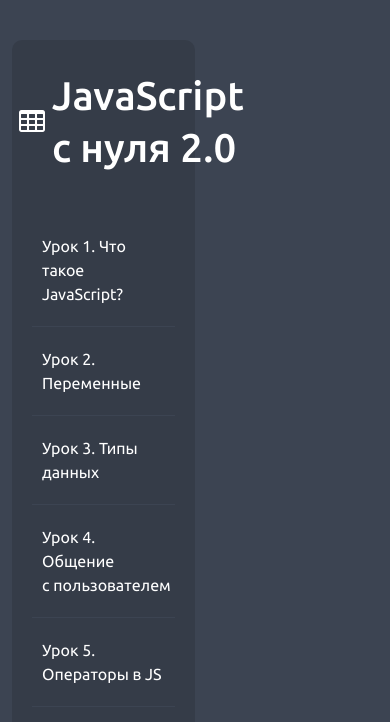
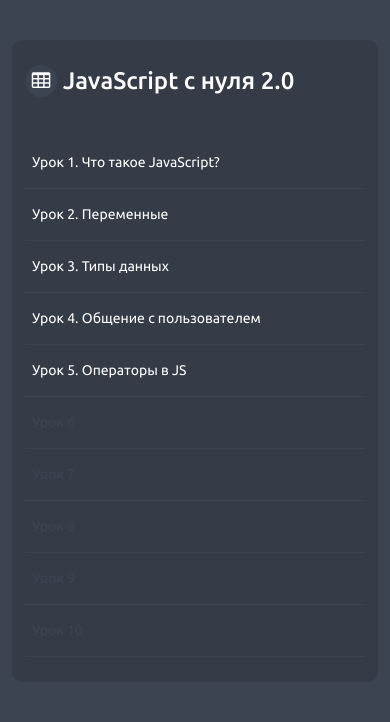
Before and after one commit to webdevsvetlanka/frontendBlock, a plain HTML site: page index.html in a window 390 px wide. Drawn offline with nearby package versions, Linux system fonts and the light colour scheme.

Commit message:
Add media

```diff
--- a/css/style.css
+++ b/css/style.css
@@ -81,3 +81,58 @@ body {
   background-color: #fff;
 
 }
+
+@media (max-width: 1199.98px) {
+  .main_content {
+    margin: auto;
+  }
+
+  .main_title {
+    font-size: 36px;
+  }
+}
+
+@media (max-width: 991.98px) {
+  .main_content {
+    width: 80%;
+  }
+}
+
+@media (max-width: 767.98px) {
+  .main_title {
+    font-size: 30px;
+  }
+}
+
+@media (max-width: 576.98px) {
+  .main_content {
+    width: 100%;
+    padding: 25px 13px;
+  }
+
+  .main_title {
+    font-size: 24px;
+  }
+
+  .main_title span {
+    flex-shrink: 0;
+    width: 36px;
+    height: 36px;
+  }
+
+  .main_title span i {
+    font-size: 20px;
+  }
+
+  .main_title span {
+    flex-shrink: 0;
+    width: 32px;
+    height: 32px;
+    margin-right: 6px;
+}
+
+.main_list-item a {
+  padding: 15px 7px;
+  font-size: 14px;
+}
+}
```
